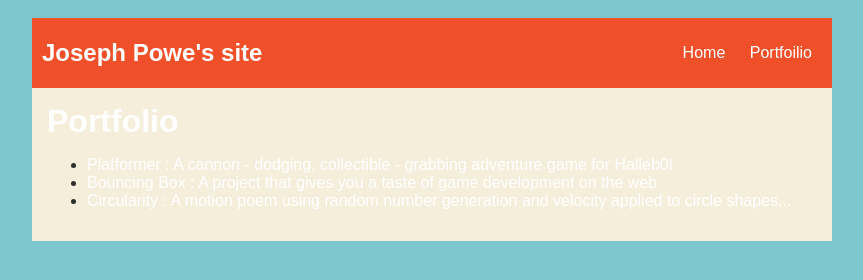
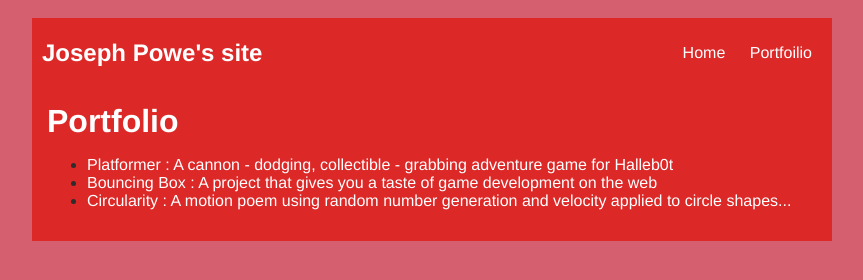
Before and after one commit to josephpowe/josephpowe.github.io, a plain HTML site: page portfolio.html in a window 1280 px wide. Shown: the whole page, without its empty margins (208-1071 px from the left). Drawn offline with Linux system fonts and the light colour scheme.

Commit message:
website changes

```diff
--- a/portfolio.html
+++ b/portfolio.html
@@ -5,10 +5,10 @@
 
         <style>
             body {
-                background: rgb(125, 198, 205);
+                background: rgb(214, 95, 111);
                 color: rgb(45, 45, 45);
                 padding: 10px;
-                font-family: arial;
+                font-family: Helvetica;
             }
             #all-contents {
                 max-width: 800px;
@@ -17,7 +17,7 @@
 
             /* navigation menu */
             nav {
-                background: rgb(239, 80, 41);
+                background: rgba(221, 40, 40);
                 margin: 0 auto;
                 display: flex;
                 padding: 10px;
@@ -25,7 +25,7 @@
             h1 {
                 display: flex;
                 align-items: center;
-                color: white;
+                color: rgb(255, 255, 255);
                 flex: 1;
                 margin: 0;
             }
@@ -38,12 +38,12 @@
             }
             a {
                 text-decoration: none;
-                color: #fff;
+                color: rgb(255, 255, 255);
             }
 
             /* main container area beneath menu */
             main {
-                background: rgb(245, 238, 219);
+                background: rgb(221, 40, 40);
                 display: flex;
             }
             .sidebar {
@@ -58,15 +58,12 @@
                 padding: 15px;
             }
             #interests {
-                border: 4px rgb(248, 20, 20) ridge;
+                border:  4px rgb(245, 238, 219) ridge;
                 padding: 8px;
             }
             h2, h3 {
                 margin: 0px;
             }
-
-
-
         </style>
     </head>
 
```
Also changed, not shown: index.html (+1 -1 lines).
